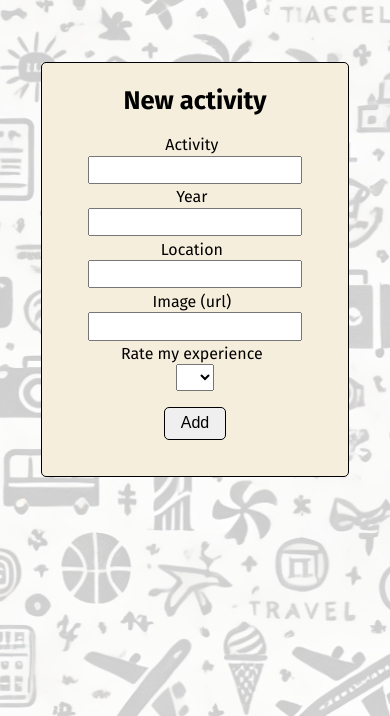
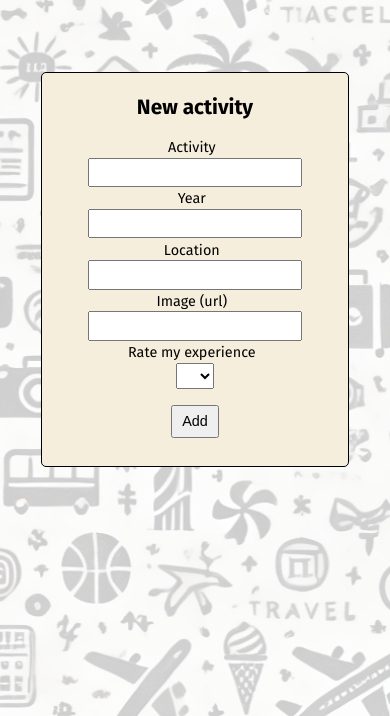
Before and after one commit to ramsey-merdassi/bucket-list-collector-app, a PHP site: page / in a window 390 px wide. Shown: the part 128-844 px from the top of the page. Run offline with PHP 8.4, Linux system fonts and the light colour scheme; data that the repository does not hold is empty.

Commit message:
fix styling issues and replace form button with input

```diff
--- a/index.php
+++ b/index.php
@@ -72,7 +72,9 @@ $results = $query->fetchAll();
                     <option value='4'>4</option>
                     <option value='5'>5</option>
                 </select>
-                <button>Add</button>
+                <div class='submit-activity'>
+                    <input type='submit' name='submit' value='Add'>
+                </div>
             </form>
         </div>
     </section>
--- a/style.css
+++ b/style.css
@@ -206,10 +206,11 @@ i {
     display: flex;
     flex-direction: column;
     align-items: center;
+    overflow: scroll;
 }
 
 .add-activity h1 {
-    font-size: 1.8rem;
+    font-size: 1.6rem;
     margin: 1.4rem 0 1rem;
 }
 
@@ -238,14 +239,19 @@ select {
     font-size: 0.9rem;
 }
 
- button {
-    margin-top: 0.2rem;
-    margin-left: 9.6rem;
-    padding: 0.4rem 1rem;
-    font-size: 1rem;
-    border-radius: 5px;
-    border: 1px solid #000;
- }
+.submit-activity {
+    width: 100%;
+    display: flex;
+    justify-content: center;
+}
+
+.submit-activity input {
+    margin-top: 0.6rem;
+    padding-top: 0.4rem;
+    padding-bottom: 0.4rem;
+    width: 18%;
+    cursor: pointer;
+}
 
  @media screen and (max-width: 554px) {
 
@@ -255,25 +261,23 @@ select {
 
      .form {
          width: 79%;
-         height: 82%;
+         height: 78%;
      }
 
       .add-activity h1 {
-        font-size: 1.6rem;
+        font-size: 1.3rem;
     }
 
      form {
          align-items: center;
          width: 70%;
+         font-size: 0.9rem;
      }
 
-     input {
-             padding: 0.3rem 5rem 0.1rem 0.1rem;
-     }
-
-     button {
-         margin-left: 0;
-         margin-top: 1rem;
+     .submit-activity input {
+        margin-top: 1rem;
+        width: 22%;
+        font-size: 0.9rem;
      }
  }
 
@@ -284,16 +288,21 @@ select {
 
     .form {
         width: 70%;
-        height: 80%;
+        height: 82%;
     }
 
      .add-activity h1 {
-        font-size: 1.7rem;
+        font-size: 1.5rem;
     }
 
     form {
         width: 60%;
     }
+
+    .submit-activity input {
+        margin-top: 1rem;
+        width: 26%;
+     }
 }
 
 @media screen and (min-width: 911px) and (max-width: 1400px) {
@@ -305,10 +314,6 @@ select {
         height: 80%;
     }
 
-     .add-activity h1 {
-        font-size: 1.7rem;
-    }
-
     form {
         width: 60%;
     }
```
